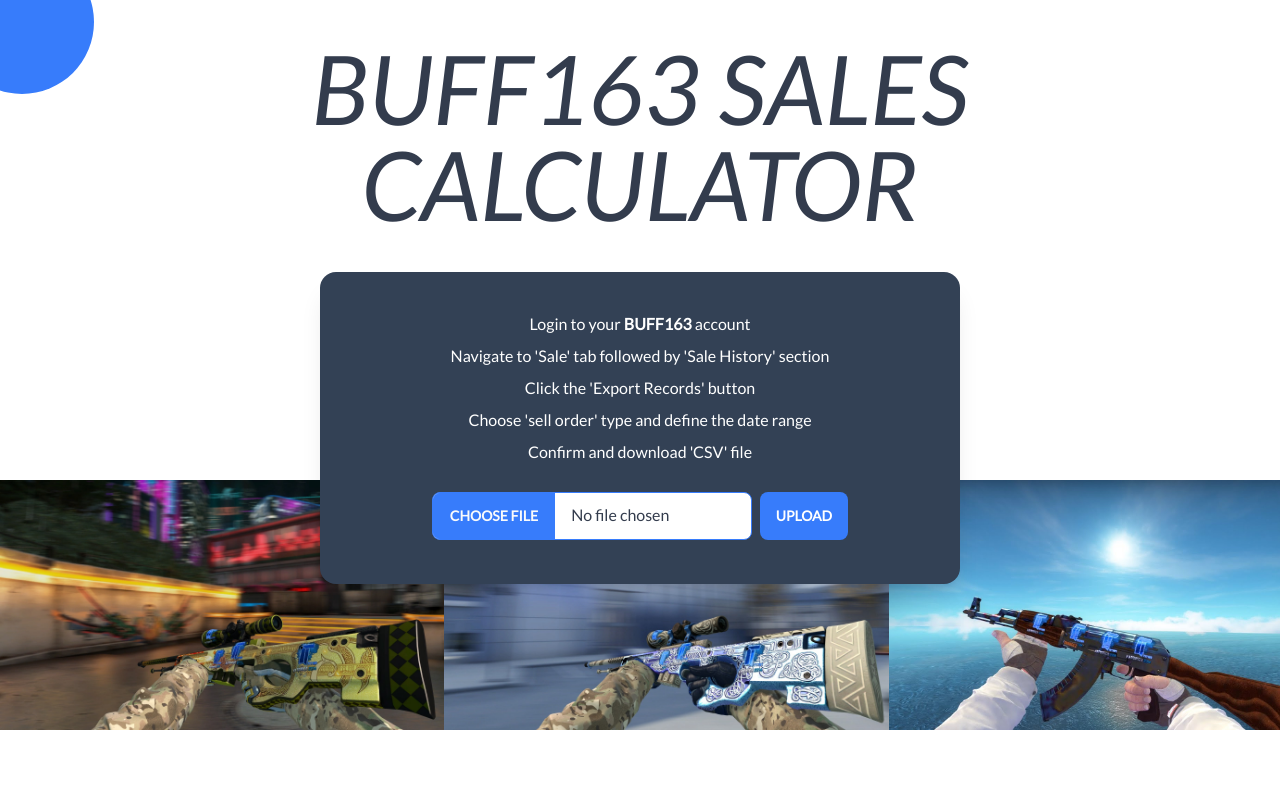
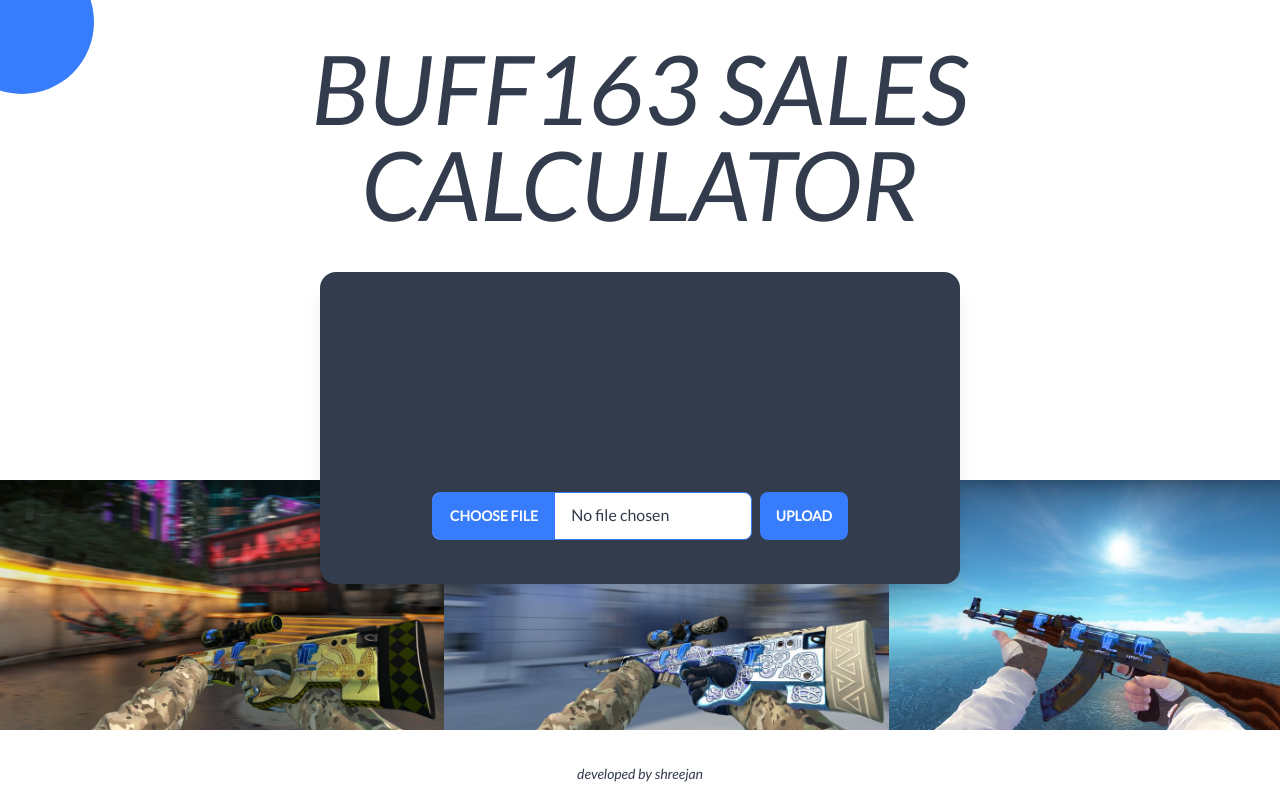
Before and after one commit to shresthashreejan/buff163Calc, a SvelteKit app: page / in a window 1280 px wide. Shown: the top 800 px of the page. Built offline with nearby package versions, Linux system fonts and the light colour scheme.

Commit message:
Added footer

```diff
--- a/src/routes/+page.svelte
+++ b/src/routes/+page.svelte
@@ -88,22 +88,29 @@
 	function setThemePreference() {
 		const userPreference = window.matchMedia('(prefers-color-scheme: dark)');
 		const htmlElement = document.querySelector('html');
+		const cardElement = document.querySelector('#card');
+
 		htmlElement.className = 'transition-all';
 		if (userPreference.matches) {
 			htmlElement.setAttribute('data-theme', 'dracula');
+			cardElement.className = 'card z-10 shadow-xl w-full lg:w-1/2 bg-neutral';
 		} else {
 			htmlElement.setAttribute('data-theme', 'emerald');
+			cardElement.className = 'card z-10 shadow-xl w-full lg:w-1/2 bg-slate-200';
 		}
 	}
 
 	function toggleTheme() {
 		const htmlElement = document.querySelector('html');
 		const currentTheme = htmlElement.getAttribute('data-theme');
+		const cardElement = document.querySelector('#card');
 
 		if (currentTheme === 'emerald') {
 			htmlElement.setAttribute('data-theme', 'dracula');
+			cardElement.className = 'card z-10 shadow-xl w-full lg:w-1/2 bg-neutral';
 		} else {
 			htmlElement.setAttribute('data-theme', 'emerald');
+			cardElement.className = 'card z-10 shadow-xl w-full lg:w-1/2 bg-slate-200';
 		}
 	}
 </script>
@@ -117,7 +124,7 @@
 		<img
 			id="toggle-icon"
 			src={toggleicon}
-			class="h-9 absolute z-10 top-14 left-14 mix-blend-overlay opacity-0"
+			class="h-9 absolute z-10 top-14 left-14 mix-blend-overlay opacity-0 select-none"
 		/>
 	</div>
 
@@ -133,8 +140,9 @@
 			<div>
 				<div class="flex justify-center items-center h-1/4">
 					<div
+						id="card"
 						in:slide={{ duration: 1000, axis: 'y', easing: backInOut }}
-						class="card z-10 shadow-xl w-full lg:w-1/2 bg-slate-700"
+						class="card z-10 shadow-xl w-full lg:w-1/2 bg-neutral"
 					>
 						<div
 							in:fade={{
@@ -142,7 +150,7 @@
 							}}
 							class="card-body flex justify-center"
 						>
-							<div class="flex flex-col justify-center items-start md:items-center text-white">
+							<div class="flex flex-col justify-center items-start md:items-center">
 								<div class="py-2">
 									Login to your <a href="https://buff.163.com/"><strong>BUFF163</strong></a> account
 								</div>
@@ -223,6 +231,12 @@
 			</div>
 		</div>
 	</div>
+
+	<footer class="footer footer-center p-4 z-50 absolute bottom-0">
+		<div>
+			<p class="italic">developed by <a href="https://github.com/shreejan-shrestha">shreejan</a></p>
+		</div>
+	</footer>
 {/if}
 
 <style lang="postcss">
```
